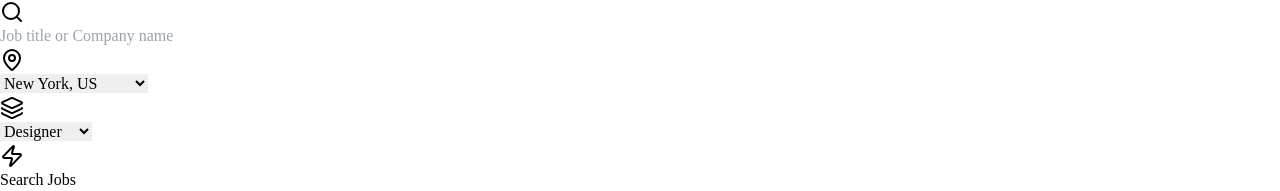
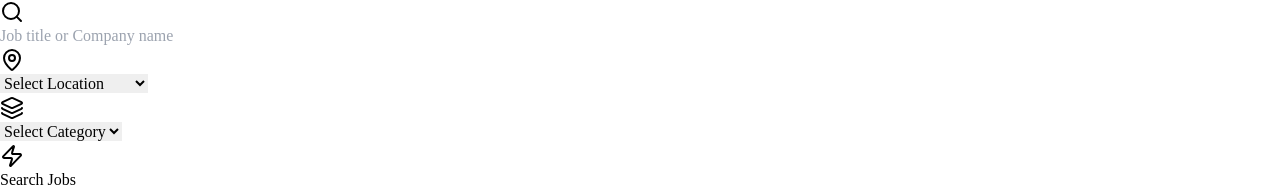
Before and after one commit to Beast-52/job-portal, a React app: page / in a window 1280 px wide. Shown: the part 413-604 px from the top of the page. Built offline with nearby package versions, Linux system fonts and the light colour scheme; the HTML template or start-up script is replaced by a standard one.

Commit message:
v1.01 : search

```diff
--- a/src/components/JobSearchbar.jsx
+++ b/src/components/JobSearchbar.jsx
@@ -1,5 +1,5 @@
 import React, { useState, useEffect } from "react";
-import { Search, MapPin, Layers, Zap, Plus } from "lucide-react"; // Added Zap for the search button icon
+import { Search, MapPin, Layers, Zap, Plus } from "lucide-react";
 
 const JobSearchBar = ({
   locations,
@@ -11,47 +11,52 @@ const JobSearchBar = ({
   setFilteredCards,
 }) => {
   const [searchTerm, setSearchTerm] = useState("");
-  const [location, setLocation] = useState("");
-  const [category, setCategory] = useState("");
+  const [location, setLocation] = useState("Select Location");
+  const [category, setCategory] = useState("Select Category");
 
   // Debounce logic
   useEffect(() => {
     const handler = setTimeout(() => {
       setDebouncedSearchTerm(searchTerm);
-    }, 500); // 1 second delay
+    }, 500);
 
     return () => {
-      clearTimeout(handler); // Cleanup the timeout on each render
+      clearTimeout(handler);
     };
   }, [searchTerm]);
 
   // Filter job cards based on the search term, location, and category
+  // Filter job cards based on the search term, location, and category
   useEffect(() => {
     const filtered = jobCards.filter((job) => {
+      // Check if searchTerm matches any of the fields
       const searchMatch =
-        job?.position
-          ?.toLowerCase()
-          ?.includes(debouncedSearchTerm?.toLowerCase()) ||
-        job?.company
-          ?.toLowerCase()
-          ?.includes(debouncedSearchTerm?.toLowerCase()) ||
-        job?.location
-          ?.toLowerCase()
-          ?.includes(debouncedSearchTerm?.toLowerCase()) ||
-        job?.level?.split('-').join(' ').toLowerCase()?.includes(debouncedSearchTerm?.toLowerCase());
+        searchTerm === "" || // Include all if searchTerm is empty
+        job?.position?.toLowerCase()?.includes(searchTerm.toLowerCase()) ||
+        job?.company?.toLowerCase()?.includes(searchTerm.toLowerCase()) ||
+        job?.location?.toLowerCase()?.includes(searchTerm.toLowerCase()) ||
+        job?.level
+          ?.split("-")
+          .join(" ")
+          .toLowerCase()
+          ?.includes(searchTerm.toLowerCase());
 
-      const locationMatch = location
-        ? job?.location?.toLowerCase()?.includes(location.toLowerCase())
-        : true;
+      // Check if location matches
+      const locationMatch =
+        location === "Select Location" || // Include all if location is default
+        job?.location?.toLowerCase() === location.toLowerCase();
 
-      const categoryMatch = category
-        ? job?.level?.toLowerCase()?.includes(category.toLowerCase())
-        : true;
+      // Check if category matches
+      const categoryMatch =
+        category === "Select Category" || // Include all if category is default
+        job?.level?.toLowerCase() === category.toLowerCase();
 
+      // Combine the conditions
       return searchMatch && locationMatch && categoryMatch;
     });
+
     setFilteredCards(filtered);
-  }, [debouncedSearchTerm, location, category]);
+  }, [searchTerm, location, category, jobCards]);
 
   return (
     <div className="relative max-w-6xl mx-auto px-4 py-12">
@@ -94,10 +99,11 @@ const JobSearchBar = ({
                 onChange={(e) => setLocation(e.target.value)}
                 className="w-full pl-12 pr-4 py-3 bg-zinc-900/50 text-white rounded-xl border border-zinc-800 focus:outline-none focus:ring-2 focus:ring-purple-500 transition"
               >
+                <option>Select Location</option>
                 {locations &&
-                  locations.map((location) => (
-                    <option key={location} value={location}>
-                      {location}
+                  locations.map((loc) => (
+                    <option key={loc} value={loc}>
+                      {loc}
                     </option>
                   ))}
               </select>
@@ -114,6 +120,7 @@ const JobSearchBar = ({
                 onChange={(e) => setCategory(e.target.value)}
                 className="w-full pl-12 pr-4 py-3 bg-zinc-900/50 text-white rounded-xl border border-zinc-800 focus:outline-none focus:ring-2 focus:ring-purple-500 transition"
               >
+                <option>Select Category</option>
                 {cat &&
                   cat.map((c) => (
                     <option key={c} value={c}>
```
